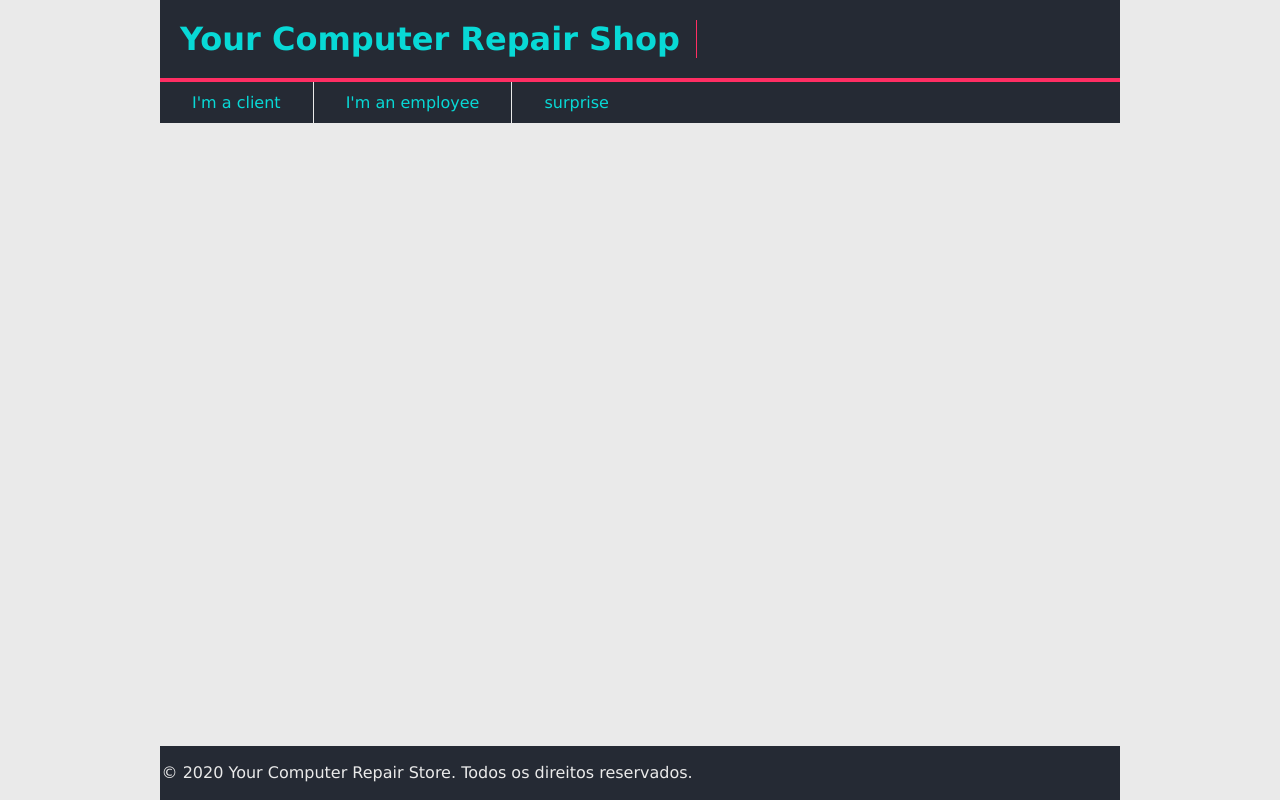
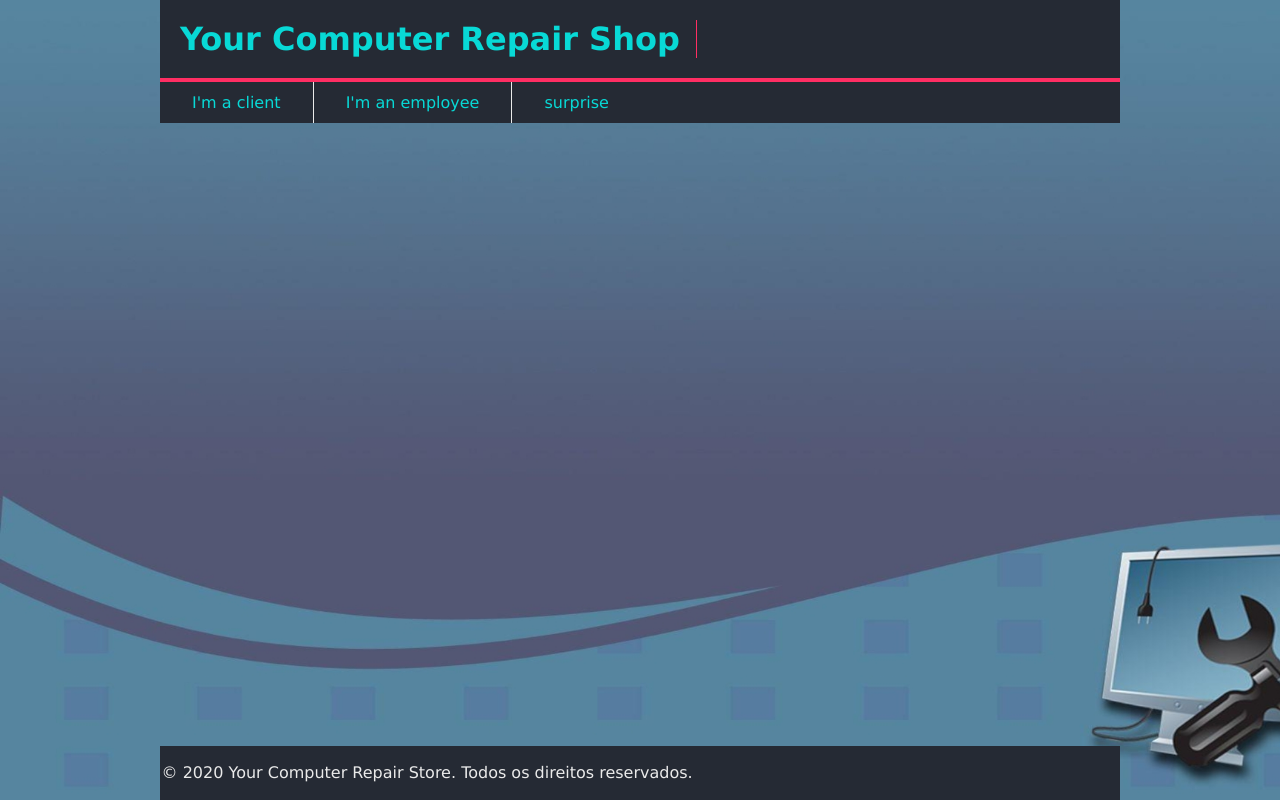
Before and after one commit to fouwy/ComputerStore, a PHP site: page /ComputerStore/ in a window 1280 px wide. Run offline with PHP 8.4, Linux system fonts and the light colour scheme.

Commit message:
add background image

```diff
--- a/auth/employee_login.php
+++ b/auth/employee_login.php
@@ -1,4 +1,8 @@
-<?php include('../templates/header.php') ?>
+<?php
+    include('../templates/header.php') ;
+    $msg = $_SESSION["msg"];
+    unset($_SESSION["msg"]);
+?>
 <div class="row">
     <section class="column">
         <h2>Empregados | Login</h2>
--- a/css/style.css
+++ b/css/style.css
@@ -5,9 +5,9 @@ html {
 }
 
 body {
-	min-height: 100%;
+	height: 100%;
 	max-width: 60em;
-	background-color: #eaeaea;
+	/* background-color: #eaeaea; */
 	margin: 0 auto;
 	display: grid;
 	grid-template-rows: min-content 2.5em auto min-content min-content;
@@ -67,6 +67,18 @@ body > header form input {
 body > header form input:hover {
 	background-color: #ff2e63;
 	color: #252a34;
+}
+
+.image {
+	background: transparent;
+}
+html {
+	background-image: url(../img/shop-background.jpg);
+	height: 100%;
+
+	/* Center and scale the image nicely */
+	background-repeat: no-repeat;
+	background-size: cover;
 }
 /**
  * Footer
--- a/index.php
+++ b/index.php
@@ -1,5 +1,4 @@
 <?php include('templates/header.php') ?>
-
 <nav class="navbar">
 <ul>
     <li><a href="auth/client_login.php">I'm a client</a></li>
@@ -7,7 +6,7 @@
     <li><a href="img/pic.png">surprise</a></li>
 </ul>
 </nav>
-<section></section>
+<section class="image"></section>
 <section></section>
 
 <?php include('templates/footer.php') ?>
--- a/templates/employee_navbar.html
+++ b/templates/employee_navbar.html
@@ -4,5 +4,6 @@
 	<li><a href="addService.php">Add a Service</a></li>
 	<li><a href="editService.php">Edit a Service</a></li>
 	<li><a href="addComputer.php">Add a Computer</a></li>
+	<li><a href="employee.php">Search Employees & Clients</a></li>
 </ul>
 </nav>
```
Also changed, not shown: img/shop-background.jpg (added).
